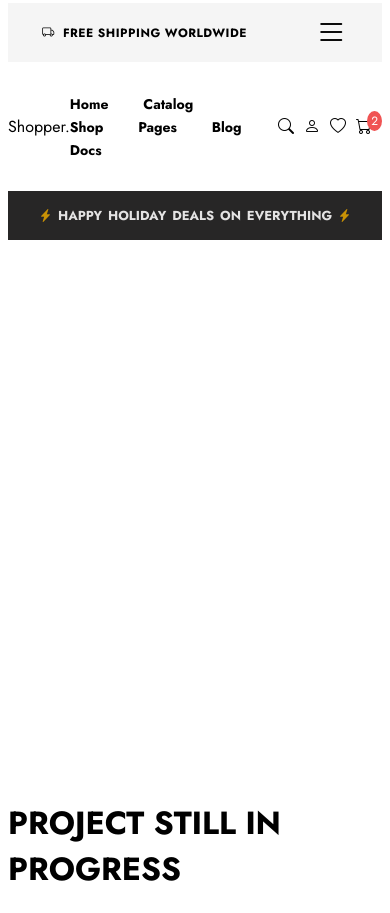
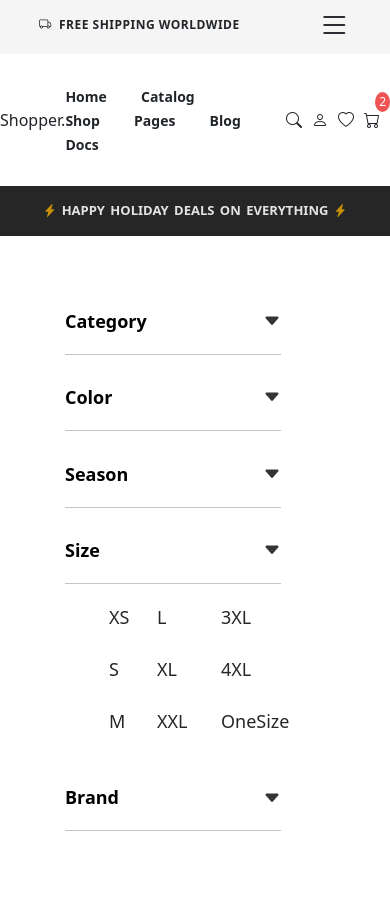
Before and after one commit to AkhilaCheryala/Shopper-clone-project, a website: page page2.html in a window 390 px wide. Shown: the top 913 px of the page. After the commit the page ends 852 px from the top, so only its background shows below. Drawn offline with nearby package versions, Linux system fonts and the light colour scheme.

Commit message:
added bootstrap classes

```diff
--- a/page2.html
+++ b/page2.html
@@ -6,6 +6,7 @@
     <title>Document</title>
     <link rel="stylesheet" href="style.2.css">
     <link rel="stylesheet" href="node_modules/bootstrap-icons/font/bootstrap-icons.css">
+    <link rel="stylesheet" href="node_modules/bootstrap/dist/css/bootstrap.min.css">
 </head>
 <body>
     <nav class="nav-bar-1">
@@ -42,7 +43,77 @@
     <span>HAPPY HOLIDAY DEALS ON EVERYTHING</span>
     <span class="bi bi-lightning-charge-fill"></span>
    </article>
-<section class="picture_slider">
+    <nav class="container-fluid  position-absolute mt-5 custom-width ms-5"  >
+        <ul>
+            <li><a href="#" data-bs-toggle="collapse" data-bs-target="#categoryCollapse" class="d-flex align-items-center justify-content-between">Category  <span class="bi bi-caret-down-fill"></span></a>
+                <ul id="categoryCollapse" class="collapse">
+                    <li>All products</li>
+                    <li>Blouses</li>
+                    <li>Jeans</li>
+                    <li>Hoodies</li>
+                    <li>Dresses
+                        <ul>
+                            <li><input type="checkbox" value="A-line Dresses"> A-line Dresses</li>
+                            <li><input type="checkbox" value="Maxi Dresses"> Maxi Dresses</li>
+                            <li><input type="checkbox" value="Wrap Dresses"> Wrap Dresses</li>
+                        </ul>
+                    </li>
+                </ul>
+            </li>
+            <li><a href="#" data-bs-toggle="collapse" data-bs-target="#colorCollapse"class="d-flex align-items-center justify-content-between">Color<span class="bi bi-caret-down-fill"></span></a>
+                <ul id="colorCollapse" class="collapse">
+                     <li><span class="bi bi-circle-fill" style="color: red;"></span> Red</li>
+                    <li><span class="bi bi-circle-fill" style="color: blue;"></span> Blue</li>
+                    <li><span class="bi bi-circle-fill" style="color: rgb(23, 232, 65);"></span>  Green </li>
+                    <li><span class="bi bi-circle-fill" style="color: rgb(255, 98, 0);"></span> orange</li>
+                    <li><span class="bi bi-circle-fill" style="color: rgb(255, 0, 251);"></span> purple</li>
+                    <li><span class="bi bi-circle-fill" style="color: rgb(255, 187, 0);"></span> yellow</li>
+                </ul>
+            </li>
+            <li><a href="#" data-bs-toggle="collapse" data-bs-target="#seasonCollapse"class="d-flex align-items-center justify-content-between">Season<span class="bi bi-caret-down-fill"></span></a>
+                <ul id="seasonCollapse" class="collapse">
+                    <li><input type="checkbox" value="Summer">  Summer</li>
+                    <li><input type="checkbox" value="Winter">  Winter</li>
+                    <li><input type="checkbox" value="Autumn">  Autumn</li>
+                </ul>
+            </li>
+            <li><a href="#" data-bs-toggle="collapse" data-bs-target="#sizeCollapse"class="d-flex align-items-center justify-content-between">Size<span class="bi bi-caret-down-fill"></span></a>
+                <ul class="size_list" id="sizeCollapse" class="collapse ">
+                    <div class="row">
+                    <div class="col-1 ms-4">
+                        <li>XS</li>
+                        <li>S</li>
+                        <li>M</li>
+                    </div>
+                    <div class="col-2 ms-4 ">
+                    <li>L</li>
+                    <li>XL</li>
+                    <li>XXL</li>
+                    </div>
+                    <div class="col-3 ms-4">
+                        <li>3XL</li>
+                    <li>4XL</li>
+                    <li>OneSize</li>
+                    </div>
+                </div>
+
+
+
+                </ul>
+            </li>
+            <li><a href="#" data-bs-toggle="collapse" data-bs-target="#brandCollapse"class="d-flex align-items-center justify-content-between">Brand<span class="bi bi-caret-down-fill "></span></a>
+                <ul id="brandCollapse" class="collapse">
+                    <li>ZARA</li>
+                    <li>H&M</li>
+                    <li>CHANEL</li>
+                    <li>VEROMODA</li>
+                    <li>ROADIES</li>
+                </ul>
+            </li>
+        </ul>
+    </nav>
+    <section class="ad_pictures">
+        <div class="picture_slider">
           <div class="slides">
           <input type="radio" name="radio-btn" id="radio-1">
           <input type="radio" name="radio-btn" id="radio-2">
@@ -74,7 +145,9 @@
               <label for="radio-2" class="manual-btn"></label>
               <label for="radio-3" class="manual-btn"></label>
           </div>
+       </div>
       </section>
-<h1>  PROJECT STILL IN PROGRESS</h1>
+
+<script src="node_modules/bootstrap/dist/js/bootstrap.bundle.min.js"></script>
 </body>
 </html>
--- a/style.2.css
+++ b/style.2.css
@@ -62,6 +62,37 @@ body{
  .menu{
     font-size: 2rem;
 }
+.custom-width {
+    max-width: 250px; /* Or any other value */
+
+}
+.container-fluid ul{
+    list-style: none;
+    padding: 0;
+}
+nav.container-fluid ul li a {
+    padding: 1.2rem 0 ;
+     display: block;
+     text-decoration: none;
+     color: #000000;
+     border-bottom: 1px solid rgb(199, 195, 195);
+     font-size: 18px;
+     font-weight: 600;
+}
+.container-fluid li{
+    color: #272626;
+    font-size: 18px;
+   padding: 5px ;
+}
+.bi-caret-down-fill{
+    color: #353434;
+
+}
+.size_list li{
+   margin: 15px !important;
+
+}
+
 .picture_slider{
     position: relative;
     flex-direction: row;
@@ -73,6 +104,7 @@ body{
 }
 .slides{
     display: flex;
+
 }
 .slides input{
     display: none;
```
Also changed, not shown: index.html (+1 -0 lines), page2.js (added). Lines whose indentation alone changed are shown as unchanged.
